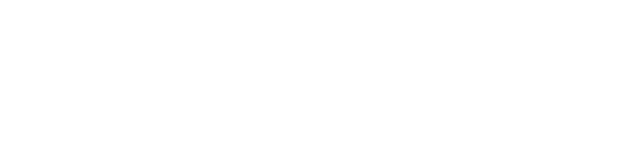
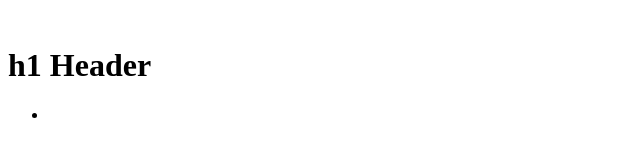
Before and after one commit to ajmccraw/company-home-page-flexbox, a plain HTML site: page index.html in a window 1280 px wide. Shown: the whole page, without its empty margins (0-640 px from the left). Drawn offline with Linux system fonts and the light colour scheme.

Commit message:
added head elements

```diff
--- a/index.html
+++ b/index.html
@@ -2,10 +2,23 @@
 
 <html>
   <head>
+    <meta charset="utf-8">
+    <meta http-equiv="X-UA-Compatible" content="IE=edge">
+    <title>Title</title>
     <link rel="shortcut icon" href="favicon.ico" type="image/x-icon">
   </head>
 
   <body>
 
+    <!-- Navigation Section -->
+    <header>
+      <img src="">
+      <h1>h1 Header</h1>
+      <nav>
+        <ul>
+          <li></li>
+        </ul>
+      </nav>
+    </header>
   </body>
 </html>
```
